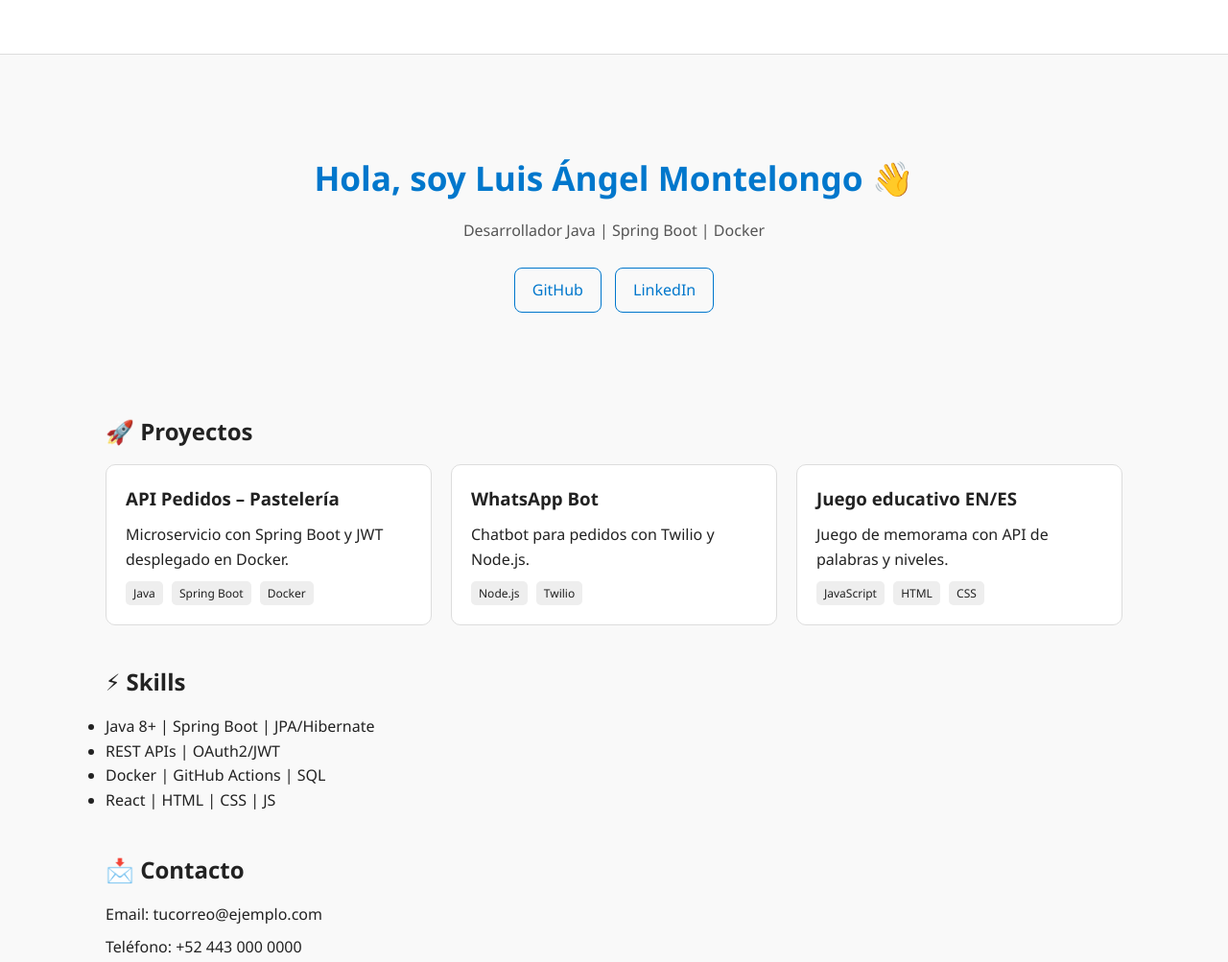
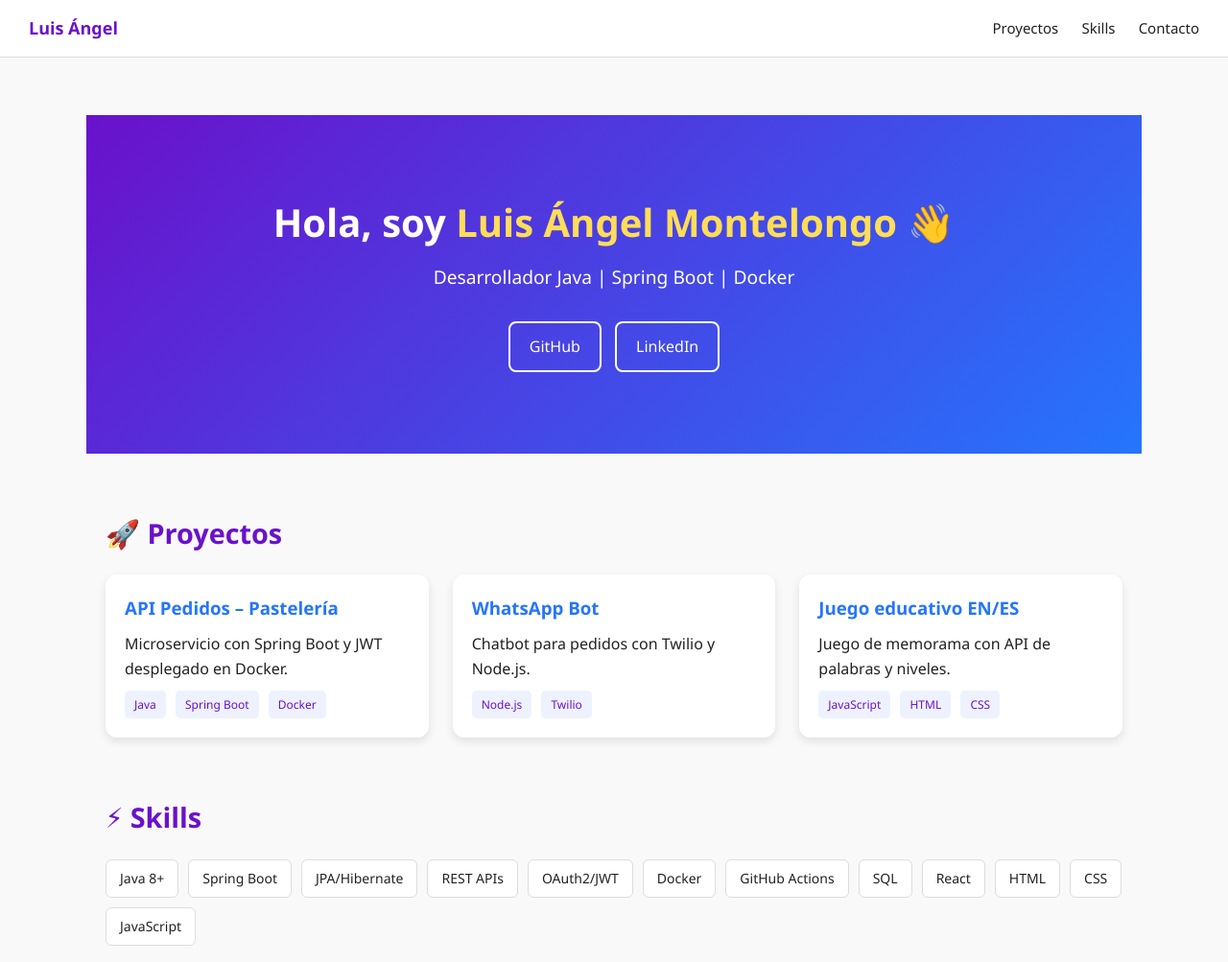
Before and after one commit to Narugh14/Portafolio, a plain HTML site: page index.html in a window 1280 px wide. Shown: the top 1003 px of the page at 96% size. Drawn offline with Linux system fonts and the light colour scheme.

Commit message:
Diferente diseño

```diff
--- a/index.html
+++ b/index.html
@@ -9,7 +9,7 @@
 <body>
   <!-- Header -->
   <header>
-    <div class="logo"><strong>Luis Ángel</strong></div>
+    <div class="logo">Luis Ángel</div>
     <nav>
       <a href="#projects">Proyectos</a>
       <a href="#skills">Skills</a>
@@ -19,11 +19,13 @@
 
   <!-- Hero -->
   <section class="hero">
-    <h1>Hola, soy Luis Ángel Montelongo 👋</h1>
-    <p>Desarrollador Java | Spring Boot | Docker</p>
-    <div class="btns">
-      <a href="https://github.com/tu-usuario" class="btn">GitHub</a>
-      <a href="https://linkedin.com/in/tu-perfil" class="btn">LinkedIn</a>
+    <div class="hero-text">
+      <h1>Hola, soy <span>Luis Ángel Montelongo</span> 👋</h1>
+      <p>Desarrollador Java | Spring Boot | Docker</p>
+      <div class="btns">
+        <a href="https://github.com/tu-usuario" class="btn">GitHub</a>
+        <a href="https://linkedin.com/in/tu-perfil" class="btn">LinkedIn</a>
+      </div>
     </div>
   </section>
 
@@ -63,12 +65,20 @@
   <!-- Skills -->
   <section id="skills">
     <h2>⚡ Skills</h2>
-    <ul>
-      <li>Java 8+ | Spring Boot | JPA/Hibernate</li>
-      <li>REST APIs | OAuth2/JWT</li>
-      <li>Docker | GitHub Actions | SQL</li>
-      <li>React | HTML | CSS | JS</li>
-    </ul>
+    <div class="skills-grid">
+      <span>Java 8+</span>
+      <span>Spring Boot</span>
+      <span>JPA/Hibernate</span>
+      <span>REST APIs</span>
+      <span>OAuth2/JWT</span>
+      <span>Docker</span>
+      <span>GitHub Actions</span>
+      <span>SQL</span>
+      <span>React</span>
+      <span>HTML</span>
+      <span>CSS</span>
+      <span>JavaScript</span>
+    </div>
   </section>
 
   <!-- Contacto -->
--- a/script.js
+++ b/script.js
@@ -1,3 +1,10 @@
-// Aquí puedes agregar interactividad si la necesitas.
-// Ejemplo: mostrar un mensaje en la consola
-console.log("Portafolio cargado correctamente 🚀");
+// Efecto scroll suave en los links del menú
+document.querySelectorAll("nav a").forEach(link => {
+  link.addEventListener("click", function(e) {
+    e.preventDefault();
+    document.querySelector(this.getAttribute("href"))
+      .scrollIntoView({ behavior: "smooth" });
+  });
+});
+
+console.log("✨ Portafolio cargado con mejor diseño");
--- a/style.css
+++ b/style.css
@@ -1,65 +1,14 @@
-/* Reset básico */
-* {
-  margin: 0;
-  padding: 0;
-  box-sizing: border-box;
+/* ==== VARIABLES ==== */
+:root {
+  --color-primary: #6a11cb;
+  --color-secondary: #2575fc;
+  --text-dark: #222;
+  --text-light: #fff;
+  --bg-light: #f9f9f9;
+  --card-bg: #fff;
 }
 
-body {
-  font-family: "Segoe UI", Arial, sans-serif;
-  line-height: 1.6;
-  background-color: #f8f9fa;
-  color: #2c3e50;
-}
-
-/* Navbar */
-header {
-  background: #2c3e50;
-  color: #fff;
-  padding: 15px 20px;
-  position: sticky;
-  top: 0;
-  z-index: 100;
-}
-
-nav {
-  display: flex;
-  justify-content: space-between;
-  align-items: center;
-}
-
-nav ul {
-  list-style: none;
-  display: flex;
-  gap: 20px;
-}
-
-nav ul li a {
-  color: #fff;
-  text-decoration: none;
-  font-weight: bold;
-  transition: color 0.3s;
-}
-
-nav ul li a:hover {
-  color: #1abc9c;
-}
-
-/* Secciones */
-.section {
-  padding: 60px 20px;
-  max-width: 1000px;
-  margin: auto;
-  text-align: center;
-}
-
-.section h2 {
-  margin-bottom: 20px;
-  font-size: 2em;
-  color: #1abc9c;
-}
-
-/* ==== ESTILOS GLOBALES ==== */
+/* ==== GLOBALES ==== */
 * {
   margin: 0;
   padding: 0;
@@ -67,15 +16,15 @@ nav ul li a:hover {
   font-family: "Segoe UI", Tahoma, sans-serif;
 }
 body {
-  background: #f9f9f9;
-  color: #222;
+  background: var(--bg-light);
+  color: var(--text-dark);
   line-height: 1.6;
 }
 a { text-decoration: none; color: inherit; }
 
 /* ==== HEADER ==== */
 header {
-  background: white;
+  background: var(--card-bg);
   padding: 15px 30px;
   display: flex;
   justify-content: space-between;
@@ -85,94 +34,134 @@ header {
   top: 0;
   z-index: 100;
 }
+header .logo {
+  font-weight: bold;
+  font-size: 18px;
+  color: var(--color-primary);
+}
 header nav a {
   margin-left: 20px;
   font-size: 15px;
   font-weight: 500;
   transition: color 0.3s;
 }
-header nav a:hover { color: #0077cc; }
+header nav a:hover { color: var(--color-secondary); }
+
+/* ==== HERO ==== */
+.hero {
+  background: linear-gradient(135deg, var(--color-primary), var(--color-secondary));
+  color: var(--text-light);
+  text-align: center;
+  padding: 80px 20px;
+}
+.hero h1 {
+  font-size: 2.5rem;
+}
+.hero h1 span {
+  color: #ffdd57;
+}
+.hero p {
+  margin-top: 10px;
+  font-size: 1.2rem;
+}
+.hero .btns {
+  margin-top: 25px;
+}
+.btn {
+  display: inline-block;
+  padding: 12px 20px;
+  border-radius: 8px;
+  border: 2px solid #fff;
+  margin: 5px;
+  color: #fff;
+  transition: all 0.3s;
+  font-weight: 500;
+}
+.btn:hover {
+  background: #fff;
+  color: var(--color-primary);
+}
 
 /* ==== SECCIONES ==== */
 section {
   max-width: 1100px;
-  margin: 40px auto;
+  margin: 60px auto;
   padding: 0 20px;
 }
-h1, h2 {
-  margin-bottom: 15px;
-  font-weight: 600;
-}
-
-/* ==== HERO ==== */
-.hero {
-  text-align: center;
-  padding: 60px 20px;
-}
-.hero h1 {
-  font-size: 2.2rem;
-  color: #0077cc;
-}
-.hero p {
-  margin-top: 10px;
-  color: #555;
-}
-.hero .btns {
-  margin-top: 20px;
-}
-.btn {
-  display: inline-block;
-  padding: 10px 18px;
-  border-radius: 8px;
-  border: 1px solid #0077cc;
-  margin: 5px;
-  color: #0077cc;
-  transition: all 0.3s;
-}
-.btn:hover {
-  background: #0077cc;
-  color: white;
+h2 {
+  margin-bottom: 20px;
+  font-size: 1.8rem;
+  color: var(--color-primary);
 }
 
 /* ==== PROYECTOS ==== */
 .grid {
   display: grid;
-  grid-template-columns: repeat(auto-fit, minmax(260px, 1fr));
-  gap: 20px;
+  grid-template-columns: repeat(auto-fit, minmax(280px, 1fr));
+  gap: 25px;
 }
 .card {
-  background: white;
-  border: 1px solid #ddd;
-  border-radius: 10px;
+  background: var(--card-bg);
+  border-radius: 12px;
   padding: 20px;
-  transition: transform 0.3s;
+  box-shadow: 0 4px 10px rgba(0,0,0,0.1);
+  transition: transform 0.3s, box-shadow 0.3s;
 }
-.card:hover { transform: translateY(-5px); }
-.card h3 { margin-bottom: 10px; }
+.card:hover {
+  transform: translateY(-6px);
+  box-shadow: 0 8px 20px rgba(0,0,0,0.15);
+}
+.card h3 {
+  margin-bottom: 10px;
+  color: var(--color-secondary);
+}
 .tags {
-  margin-top: 8px;
+  margin-top: 10px;
 }
 .tag {
   display: inline-block;
-  background: #eee;
-  padding: 3px 8px;
+  background: #eef2ff;
+  padding: 5px 10px;
   border-radius: 5px;
   font-size: 12px;
-  margin-right: 5px;
+  margin-right: 6px;
+  color: var(--color-primary);
+}
+
+/* ==== SKILLS ==== */
+.skills-grid {
+  display: flex;
+  flex-wrap: wrap;
+  gap: 10px;
+}
+.skills-grid span {
+  background: #fff;
+  border: 1px solid #ddd;
+  padding: 8px 14px;
+  border-radius: 6px;
+  font-size: 14px;
+  transition: background 0.3s;
+}
+.skills-grid span:hover {
+  background: var(--color-secondary);
+  color: #fff;
 }
 
 /* ==== CONTACTO ==== */
 .contact ul {
   list-style: none;
+  font-size: 16px;
 }
 .contact li {
-  margin-bottom: 8px;
+  margin-bottom: 10px;
 }
 
 /* ==== FOOTER ==== */
 footer {
   text-align: center;
-  padding: 20px;
+  padding: 25px;
   font-size: 14px;
-  color: #555;
+  background: var(--card-bg);
+  border-top: 1px solid #ddd;
+  margin-top: 40px;
 }
```
